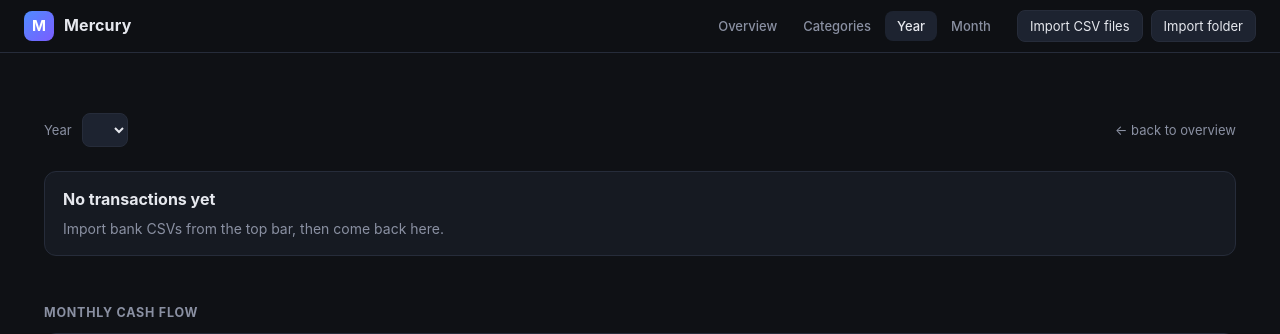
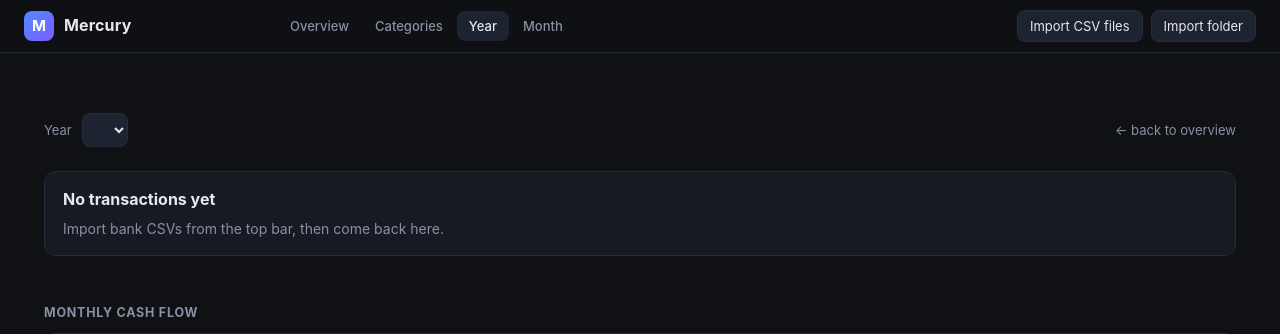
Before and after one commit to igor-starostenko/mercury, a FastAPI app: page /year in a window 1280 px wide. Shown: the top 334 px of the page. Run offline with FastAPI, Linux system fonts and the light colour scheme; data that the repository does not hold is empty.

Commit message:
Move nav tabs to the left, next to the logo
sr1us: tabs read as 'floating in the middle' — he wants them left.

- brand flex basis 340px -> 240px, sized to the longest sub the pages
  render ('no transactions in September 2026' = 179px text + 40px
  mark/gap, measured headless at 11.5px). Fixed basis kept so header
  geometry stays identical across pages; longer text ellipsizes (full
  text on hover)
- nav: drop margin-left:auto, sits directly after the brand
  (header gap:14px spaces it) — measured x 278-559 at 1440px
  (was 894-1175 right-aligned, 388-669 'middle')
- .header-actions: auto margin restored, import buttons stay flush right

Verified headless: 1440px (nav 278-559, actions 1189-1416) and 900px
(all fits one row, no wrap). Home + Year screenshots checked: tabs hug
the logo, sub-line fits without ellipsis, no overlap.

```diff
--- a/app/static/css/app.css
+++ b/app/static/css/app.css
@@ -29,11 +29,14 @@ header {
   backdrop-filter: blur(8px);
   border-bottom: 1px solid var(--border);
 }
-/* Fixed brand width: the range sub-line varies in length per page, and a
- * variable-width brand block makes the flex header re-wrap differently
- * between pages (visible layout jump). Stable geometry = no shift; the
- * sub gets an ellipsis rather than stretching the row. */
-.brand { display: flex; align-items: center; gap: 10px; flex: 0 1 340px; min-width: 132px; }
+/* Fixed brand width — but sized to the sub-line, not the page: the tabs must
+ * hug the logo (sr1us, post-PR-#21), so the old 340px basis — sized for the
+ * longer "N transactions · M accounts" sub — read as a dead gap. 240px fits
+ * the longest sub the pages can render ("no transactions in September 2026"
+ * = 179px text + 40px mark/gap, measured) with headroom; anything longer
+ * ellipsizes into the stable 240px box (full text on hover) instead of
+ * shifting the header between pages. */
+.brand { display: flex; align-items: center; gap: 10px; flex: 0 1 240px; min-width: 132px; }
 .brand .mark {
   width: 30px; height: 30px; border-radius: 8px; flex: none;
   background: linear-gradient(135deg, #4f8cff, #7b5cff);
@@ -48,17 +51,17 @@ header {
  * (dates moved out of the header). Fixed min-height so an empty scope
  * (no data yet) doesn't shift the layout. */
 .page-range { color: var(--muted); font-size: 12px; margin: 0 0 20px; min-height: 1.5em; }
-/* Nav is pushed to the right edge next to the import actions: a fixed-width
- * brand on the left + auto margin on the nav is what used to leave the tabs
- * floating in the middle of wide screens. */
-nav { display: flex; gap: 2px; margin-left: auto; }
+/* Nav sits left, directly after the brand (header gap:14px spaces it).
+ * Pushing it right next to the import buttons read as "floating in the
+ * middle" — moved left per sr1us; the import actions take the auto margin. */
+nav { display: flex; gap: 2px; }
 nav a {
   padding: 6px 12px; border-radius: 8px;
   color: var(--muted); font-size: 13px; font-weight: 500;
 }
 nav a:hover { color: var(--text); background: var(--panel-2); }
 nav a.active { color: var(--text); background: var(--panel-2); }
-.header-actions { display: flex; gap: 8px; align-items: center; flex-wrap: wrap; }
+.header-actions { margin-left: auto; display: flex; gap: 8px; align-items: center; flex-wrap: wrap; }
 
 button, select {
   background: var(--panel-2); color: var(--text);
```
